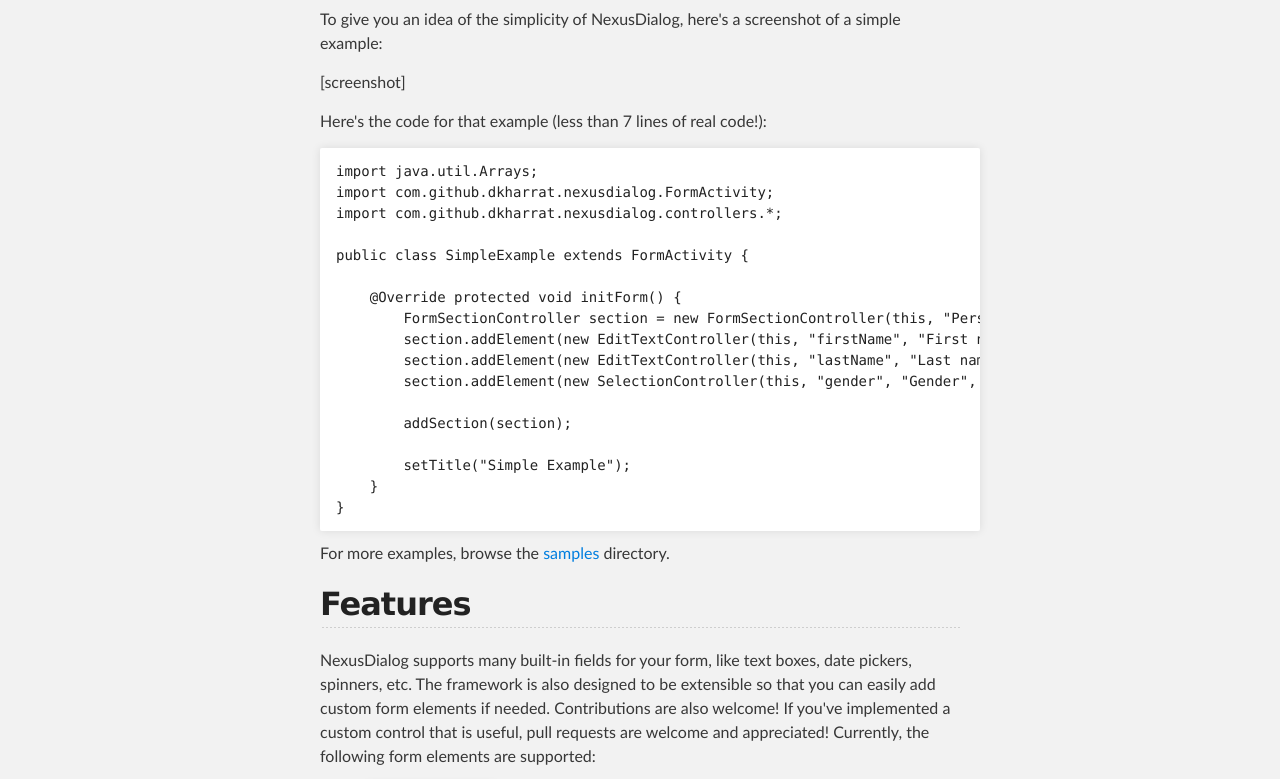
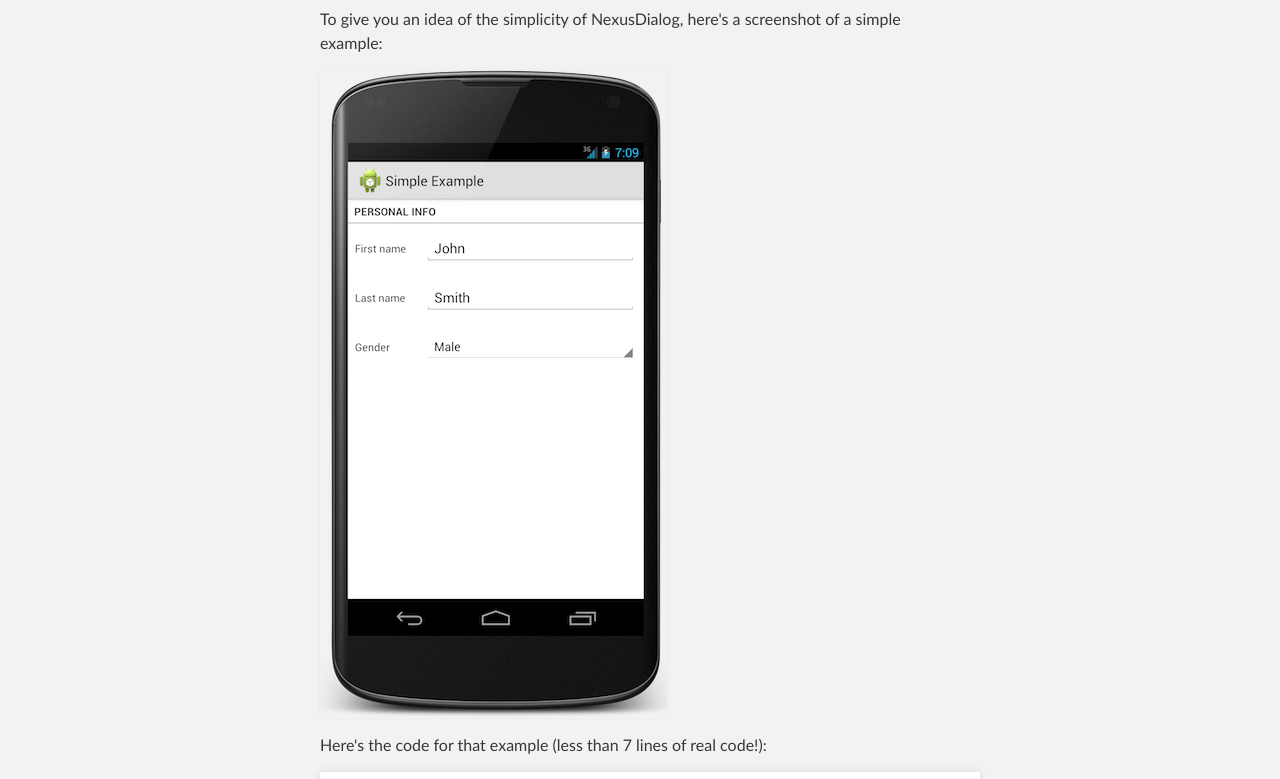
Before and after one commit to dkharrat/NexusDialog, a plain HTML site: page index.html in a window 1280 px wide. Shown: the part 658-1437 px from the top of the page. Drawn offline with Linux system fonts and the light colour scheme.

Commit message:
added screenshot

```diff
--- a/index.html
+++ b/index.html
@@ -49,7 +49,7 @@ NexusDialog 1.0.0 will be the first stable release.</p>
 
 <p>To give you an idea of the simplicity of NexusDialog, here's a screenshot of a simple example:</p>
 
-<p>[screenshot]</p>
+<p><img src="images/screenshot01.png" /></p>
 
 <p>Here's the code for that example (less than 7 lines of real code!):</p>
 
```
Also changed, not shown: images/screenshot01.png (added).
